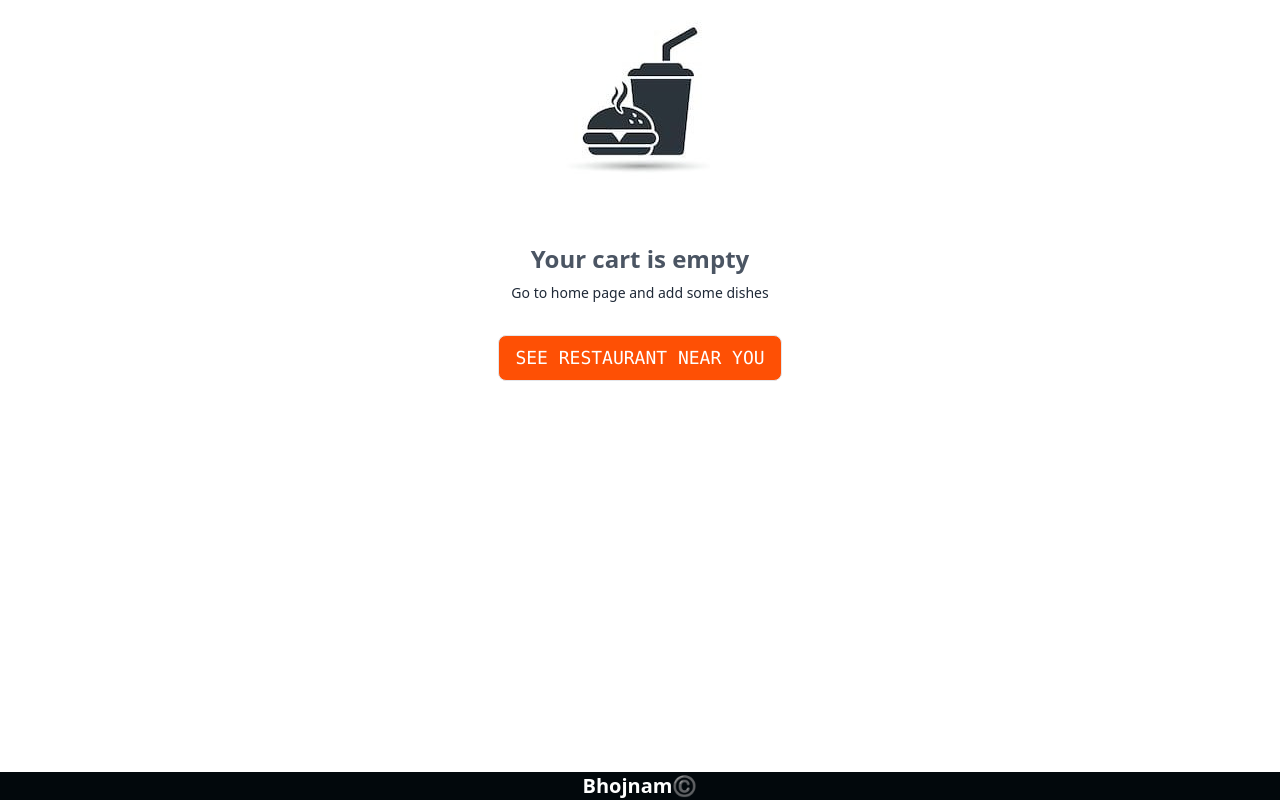
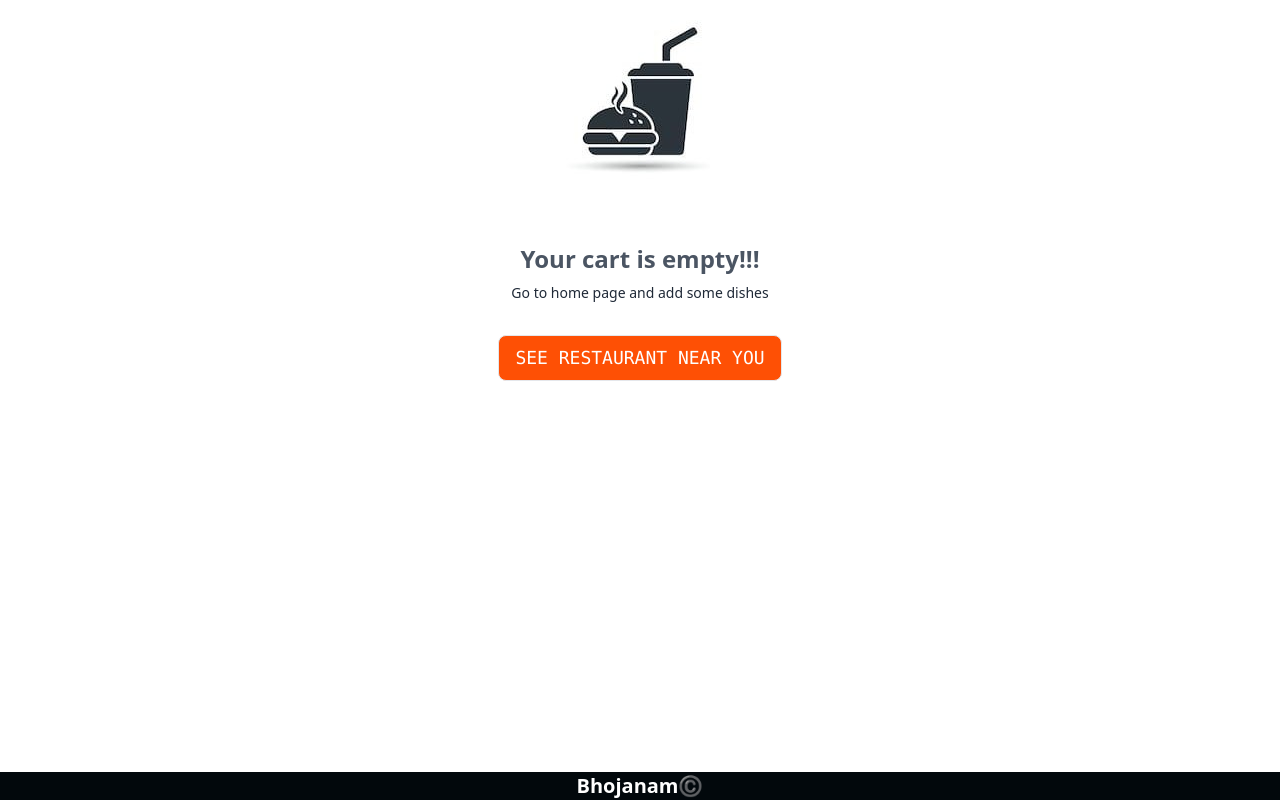
Before and after one commit to Virat0925/bhojanam, a React (Create React App) app: page /cart in a window 1280 px wide. Shown: the part 182-982 px from the top of the page. Built offline with nearby package versions, Linux system fonts and the light colour scheme.

Commit message:
Making It clean

```diff
--- a/src/components/AuthenticationPage.js
+++ b/src/components/AuthenticationPage.js
@@ -1,6 +1,4 @@
 import React, { useContext, useState, useRef } from 'react'
-// import UserContext from '../utils/UserContext'
-// import { Link } from 'react-router-dom'
 import { formValidation } from '../utils/validate'
 import {createUserWithEmailAndPassword, signInWithEmailAndPassword} from "firebase/auth";
 import { auth } from "../utils/firebase";
@@ -10,7 +8,7 @@ const AuthenticationPage = () => {
   const [isSignIn, setIsSignIn] = useState(true)
   const [errorMsg, setErrorMsg] = useState(null)
 
-  // const {setUserName} = useContext(UserContext)
+
 
   const email = useRef(null)
   const phoneNumber = useRef(null);
--- a/src/components/Body.js
+++ b/src/components/Body.js
@@ -14,7 +14,7 @@ function Body() {
     fetchData();
   }, []);
 
-  // console.log("Body") Checking for Reconcialation Cycle
+
 
   async function fetchData() {
     const response = await fetch(DATA_URL);
@@ -33,7 +33,7 @@ function Body() {
   const onlineStatus = useOnlineStatus();
 
   if (onlineStatus === false) {
-    return (<h1>Looks like you are Offline</h1>
+    return (<h1>Looks like you are Offline! Please, Try Again!!!</h1>
     )
   }
 
--- a/src/components/Cart.js
+++ b/src/components/Cart.js
@@ -1,7 +1,6 @@
 import React from 'react'
 import { useDispatch, useSelector } from 'react-redux'
 import { clearCart } from '../utils/cartSlice'
-// import ItemList from './ItemList'
 import bgImage from "../utils/images/bg-image.jpg";
 import { Link } from 'react-router-dom';
 
@@ -22,13 +21,13 @@ const Cart = () => {
               <div className="mt-16 flex flex-col items-center justify-center">
                 <img className="" alt='' src={bgImage}></img>
                 <h1 className="text-center text-2xl font-bold text-gray-600 mt-2 p-2 ">
-                  Your cart is empty
+                  Your cart is empty!!!
                 </h1>
                 <h3 className="text-center text-sm font-light text-gray-800 ">
                   Go to home page and add some dishes
                 </h3>
                 <h2 className="text-center text-lg font-mono text-white border bg-[#FE5005] m-8 px-4 py-2 rounded-lg">
-                  <Link to="/"> SEE RESTAURANT NEAR YOU</Link>
+                  <Link to="/">SEE RESTAURANT NEAR YOU</Link>
                 </h2>
               </div>
             ) : (
--- a/src/components/Error.js
+++ b/src/components/Error.js
@@ -9,7 +9,7 @@ const Error = () => {
         <div>
 
           <h1>OOPS!!!</h1>
-            <h2>Something Went Wrong!!</h2>
+            <h2>Something Went Wrong, Please Try Again...</h2>
             <h2>{err.status} : {err.statusText }</h2>
     </div>
   )
--- a/src/components/Footer.js
+++ b/src/components/Footer.js
@@ -1,5 +1,5 @@
 function Footer() {
-  return <div className="bg-[#02080C] text-center text-white font-bold text-xl">Bhojnam©️</div>;
+  return <div className="bg-[#02080C] text-center text-white font-bold text-xl">Bhojanam©️</div>;
 }
 
 export default Footer;
--- a/src/components/Grocery.js
+++ b/src/components/Grocery.js
@@ -3,6 +3,7 @@ const Grocery = () => {
     return (
       <div className="min-h-screen">
         <h1>Instant Grocery Store😍</h1>
+        <h3>Delivery in 10 Minutes!</h3>
       </div>
     );
 }
--- a/src/components/ItemList.js
+++ b/src/components/ItemList.js
@@ -4,10 +4,6 @@ import { CLOUBDINARY_URL } from "../utils/constants";
 import CounterItem from "./CounterItem";
 
 const ItemList = ({ items }) => {
-
-
-
-
 
   console.log(items);
 
--- a/src/components/RestaurantCategory.js
+++ b/src/components/RestaurantCategory.js
@@ -1,9 +1,6 @@
 // import { useState } from "react";
 import ItemList from "./ItemList";
 const RestaurantCategory = ({ data, showItemList, setShowIndex }) => {
-  //   console.log(data);
-
-  // const [showItemList, setShowItemList] = useState(false)
 
   const accordionHandler = () => {
     setShowIndex();
--- a/src/components/RestaurantMenu.js
+++ b/src/components/RestaurantMenu.js
@@ -24,8 +24,6 @@ const RestaurantMenu = () => {
     item.filter((c) => c?.card?.card?.["@type"] ===
         "type.googleapis.com/swiggy.presentation.food.v2.ItemCategory"
     );
-
-  // console.log(categories);
 
     return (
       <div className="flex flex-col text-center bg-gray-100">
--- a/src/components/Shimmer.js
+++ b/src/components/Shimmer.js
@@ -1,6 +1,9 @@
 const Shimmer = () => {
     return (
       <div className="flex flex-wrap m-auto min-h-screen">
+        <div className="p-2 m-4 w-[245px] h-[420px] bg-gray-200 rounded-xl justify-between"></div>
+        <div className="p-2 m-4 w-[245px] h-[420px] bg-gray-200 rounded-xl justify-between"></div>
+        <div className="p-2 m-4 w-[245px] h-[420px] bg-gray-200 rounded-xl justify-between"></div>
         <div className="p-2 m-4 w-[245px] h-[420px] bg-gray-200 rounded-xl justify-between"></div>
         <div className="p-2 m-4 w-[245px] h-[420px] bg-gray-200 rounded-xl justify-between"></div>
         <div className="p-2 m-4 w-[245px] h-[420px] bg-gray-200 rounded-xl justify-between"></div>
--- a/src/utils/firebase.js
+++ b/src/utils/firebase.js
@@ -3,11 +3,7 @@ import { initializeApp} from "firebase/app";
 import { getAnalytics } from "firebase/analytics";
 import { getAuth } from "firebase/auth";
 
-// TODO: Add SDKs for Firebase products that you want to use
-// https://firebase.google.com/docs/web/setup#available-libraries
 
-// Your web app's Firebase configuration
-// For Firebase JS SDK v7.20.0 and later, measurementId is optional
 const firebaseConfig = {
   apiKey: "AIzaSyCxxZCkEGDgmUcwUGsv8Xz65a9_9rsD1V4",
   authDomain: "bhojnam-e3fca.firebaseapp.com",
@@ -18,7 +14,7 @@ const firebaseConfig = {
   measurementId: "G-W6190RHKP5",
 };
 
-// Initialize Firebase
+
 const app = initializeApp(firebaseConfig);
 const analytics = getAnalytics(app);
 
```
